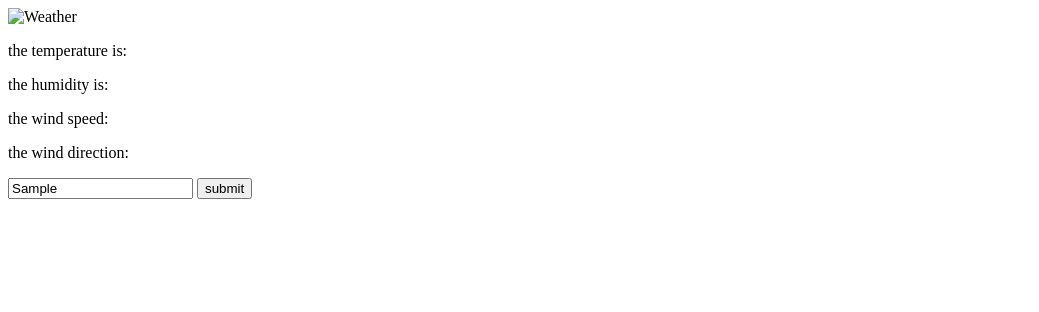
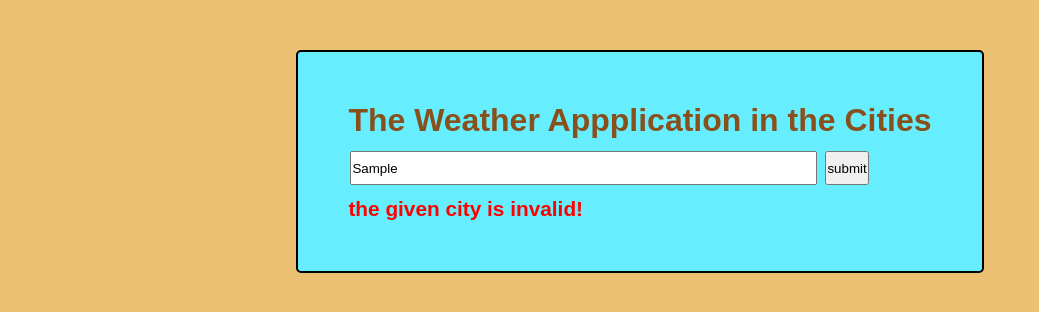
Before and after one commit to ABDELLANI-Youcef/Weather_App_js, a website built with webpack: page dist/index.html in a window 1280 px wide. Both pictures are taken after typing "Sample" into the empty fields and a click on the input "submit". Shown: the whole page, without its empty margins (0-1039 px from the left). Built offline with nearby package versions, Linux system fonts and the light colour scheme; no server answers.

Commit message:
Add style ti the page

```diff
--- a/src/index.js
+++ b/src/index.js
@@ -1,36 +1,54 @@
 import './style.css';
 
 //get a picture
+const resultsShow = document.querySelector("#results");
+const city_name = document.querySelector("#city_name");
 const img = document.querySelector("#weather_img");
 const temperature = document.querySelector("#temperature");
+const weather = document.querySelector("#weather");
 const humidity = document.querySelector("#humidity");
 const windSpeed = document.querySelector("#wind_speed");
 const windDirection = document.querySelector("#wind_direction");
+const err_message = document.querySelector("#error_message");
 const directions = ['North','North-east','East','South-east','South','South-west','West','North-west'];
 
 
 const getPicture = async (theme)=>{
+  try {
     const response = await fetch(`https://api.giphy.com/v1/gifs/translate?api_key=2EwOKoQXnNF8ez8G3i67obeO2o5TT7EN&s=${theme}`, {mode: 'cors'});
     const weatherImgData = await response.json();
     img.src = weatherImgData.data.images.original.url;
+  } catch (error) {
+    img.src = '#';
+    console.error(error);
+  }
 }
 
 const getWeather = async (place)=>{
   // needs pretraitements
+  try {
     const response = await fetch(`http://api.openweathermap.org/data/2.5/weather?q=${place}&APPID=6e34ebc8632e3e43ecefd3953c9f8c70`, {mode: 'cors'});
     const weatherData = await response.json();
-  getPicture(weatherData.weather[0].main);
+    const state = weatherData.weather[0].main;
+    getPicture(state);
+    resultsShow.style.display = "block";
+    city_name.textContent = place;
+    weather.textContent = state;
     temperature.textContent =`${(weatherData.main.temp - 273.15).toFixed(2)}°C`;
     humidity.textContent = weatherData.main.humidity;
     windSpeed.textContent = `${weatherData.wind.speed * 3.6}`;
     let d = (((weatherData.wind.deg + 360 - 22.5)/45)%8).toFixed(0)
     windDirection.textContent = directions[d];
-
+    err_message.style.display = "none"
     console.log(weatherData);
+  } catch (error) {
+    err_message.style.display = "block";
+    console.error(error);
+  }
 }
 
-getPicture("rain");
-getWeather('Ain Oussera');
+
+// getWeather('Ain Oussera');
 const form = document.querySelector("#town_form");
 form.addEventListener('submit',(e)=>{
   e.preventDefault();
@@ -38,4 +56,3 @@ form.addEventListener('submit',(e)=>{
   getWeather(town);
   console.log(town);
 })
-console.log('Hello youcef');
--- a/src/style.css
+++ b/src/style.css
@@ -0,0 +1,75 @@
+/* global settings */
+
+*,
+*::after,
+*::before {
+  box-sizing: border-box;
+  margin: 0;
+  padding: 0;
+  overflow-x: hidden;
+}
+
+html {
+  min-width: 22rem;
+  min-height: 44rem;
+  display: block;
+  font-family: 'Raleway', sans-serif;
+}
+
+body {
+  width: 100%;
+  min-height: 100vh;
+  min-width: 22rem;
+  display: block;
+  background-color: #ECC171;
+}
+
+#container {
+  background-color: #6ef;
+  border-radius: 5px;
+  border: 2px solid black;
+  margin: 50px auto;
+  width: max-content;
+  padding: 50px;
+}
+
+#results {
+  display: none;
+}
+
+p {
+  font-size: 1.3rem;
+  line-height: 1.5rem;
+}
+
+h1 {
+  color: #87501C;
+}
+
+h1,
+h2 {
+  margin-bottom: 10px;
+}
+
+#weather_img {
+  margin: 20px auto;
+}
+
+#town_form {
+  margin: 10px auto;
+}
+
+input {
+  height: 34px;
+  margin: 2px;
+}
+
+#town_name {
+  width: 80%;
+}
+
+#error_message {
+  color: red;
+  font-weight: bold;
+  display: none;
+}
```
Also changed, not shown: dist/index.html, dist/main.js. Lines whose indentation alone changed are shown as unchanged.
